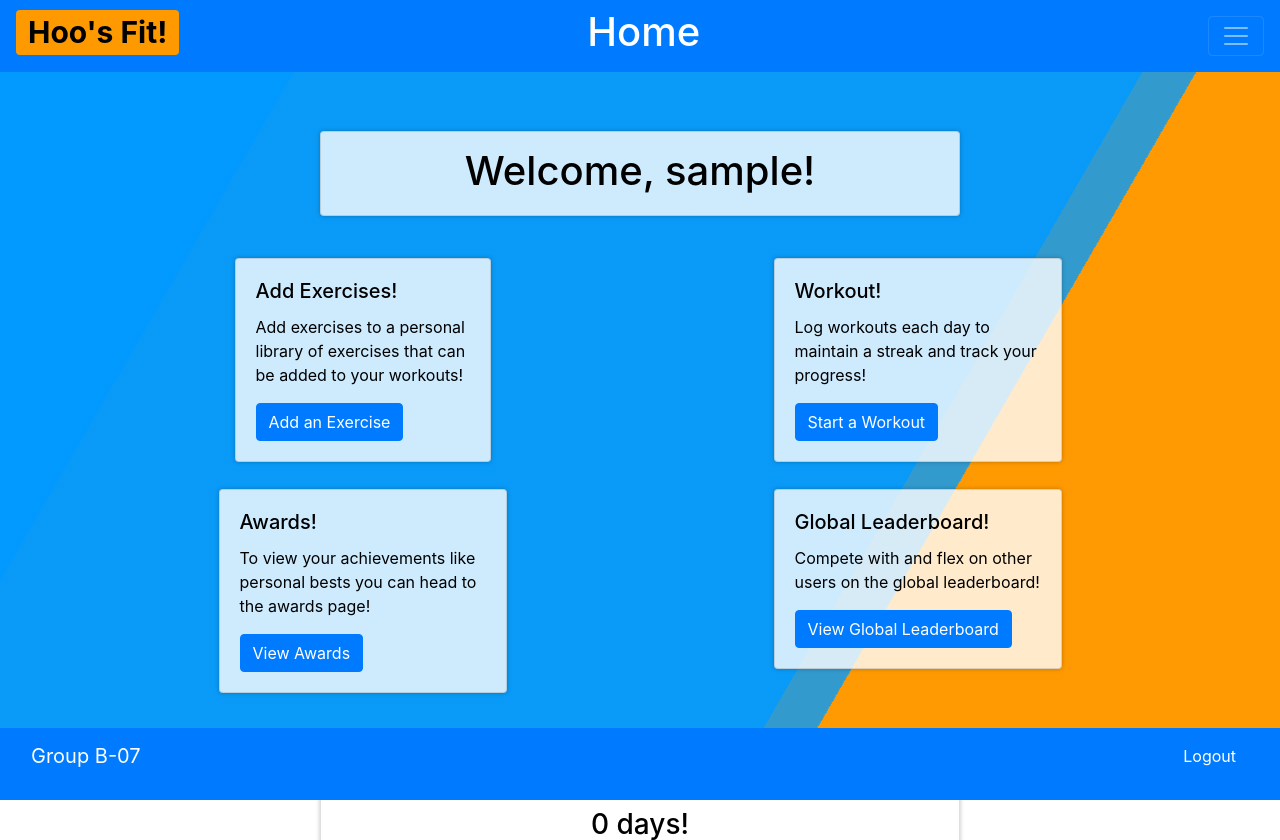
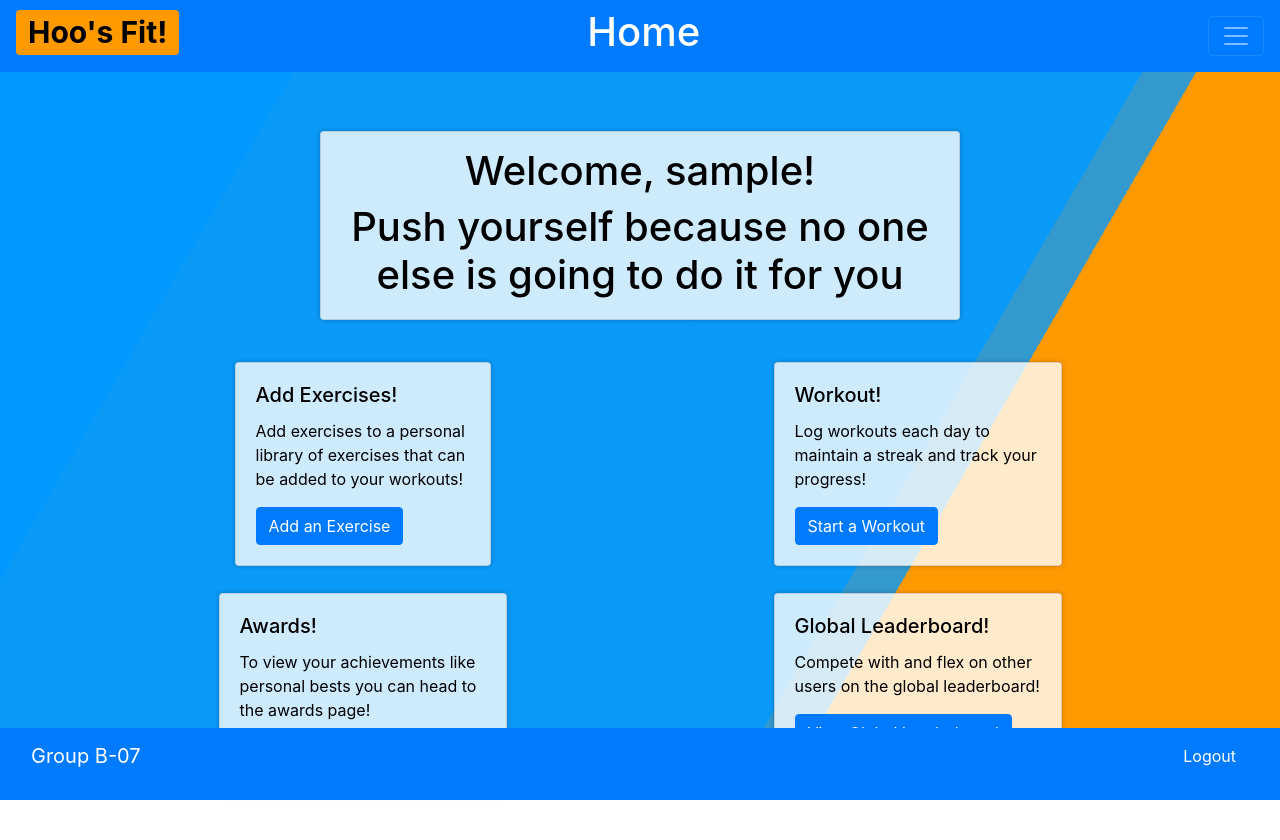
Before and after one commit to Jacksonwolf15/HoosFit, a Django app: page /profiles/1/ in a window 1280 px wide. Shown: the top 840 px of the page. Run offline with Django 3.2, Linux system fonts and the light colour scheme; the visitor is signed in with stand-in values (Sample User, id 1); data that the repository does not hold is empty; some libraries are stand-ins or nearby versions.

Commit message:
quotes in place

```diff
--- a/hoosfit/templates/hoosfit/profile.html
+++ b/hoosfit/templates/hoosfit/profile.html
@@ -88,6 +88,7 @@
             <div class="card mb-3" style="max-width: 40rem; margin: auto; background-color:rgba(255,255,255,.8); border-radius: .25em; box-shadow:0 0 .25em rgba(0,0,0,.25); color: black; margin-top: 5%">
               <div class="card-title" style="margin-top: 15px;">
                 <h1 style="color: black" align="center">Welcome, {{ user.username }}!</h1>
+                <h1 style="color: black" align="center">{{quote}}</h1>
               </div>
             </div>
           </div>
--- a/hoosfit/views.py
+++ b/hoosfit/views.py
@@ -9,6 +9,31 @@ from django.contrib.auth.decorators import login_required
 from django.views.generic.edit import CreateView
 from .forms import CreateNewExercise, CreateNewWorkout
 from .models import Exercise, Workout, Award, Profile
+import random
+
+
+motivations=[
+'Create a Positive Environment',
+ 'The Best Way To Get Started Is To Quit Talking And Begin Doing',
+ 'Don’t Let Yesterday Take Up Too Much Of Today',
+'We May Encounter Many Defeats But We Must Not Be Defeated',
+'We Generate Fears While We Sit. We Overcome Them By Action',
+'Whether You Think You Can Or Think You Can’t, You’re Right',
+'Do What You Can With All You Have, Wherever You Are',
+'No pain, no gain. Shut up and train',
+'Your body can stand almost anything. It’s your mind that you have to convince',
+'Train insane or remain the same',
+'Push yourself because no one else is going to do it for you',
+'Suck it up. And one day you won’t have to suck it in.',
+'Success starts with self-discipline',
+'Good things come to those who sweat',
+'A one hour workout is 4 percent of your day. No excuses.',
+'The body achieves what the mind believes',
+'What seems impossible today will one day become your warm-up',
+'Hustle for that muscle',
+'The hardest lift of all is lifting your butt off the couch.',
+'When you feel like quitting think about why you started',
+]
 
 
 # Create your views here.
@@ -26,8 +51,11 @@ def profile(request, user_id):
     if request.user.profile.previous_workout < (datetime.date.today() - datetime.timedelta(days=1)):
         request.user.profile.streak_number = 0
         request.user.profile.save()
+    context={}
+    context['quote']=random.choice(motivations)
     weekExercises = Exercise.objects.filter(user__exact = request.user, date__lte=datetime.datetime.today(), date__gte=datetime.datetime.today()-datetime.timedelta(days=7))
-    return render(request, 'hoosfit/profile.html', {'weekExercises': weekExercises})
+    context['weekExercises']=weekExercises
+    return render(request, 'hoosfit/profile.html', context)
 
 class ExerciseCreate(generic.ListView):
     model = Exercise
```
Also changed, not shown: 2 other files.
